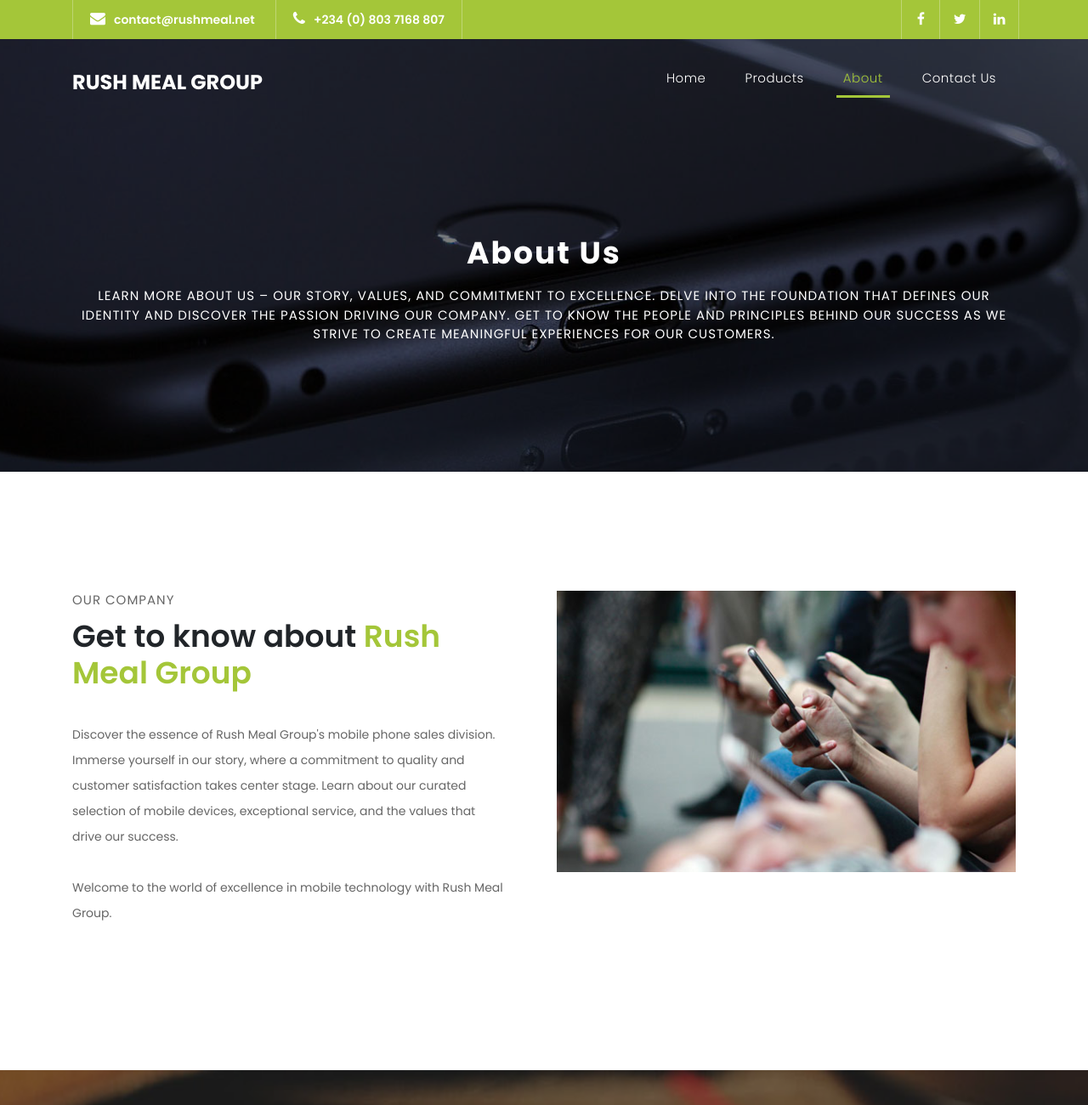
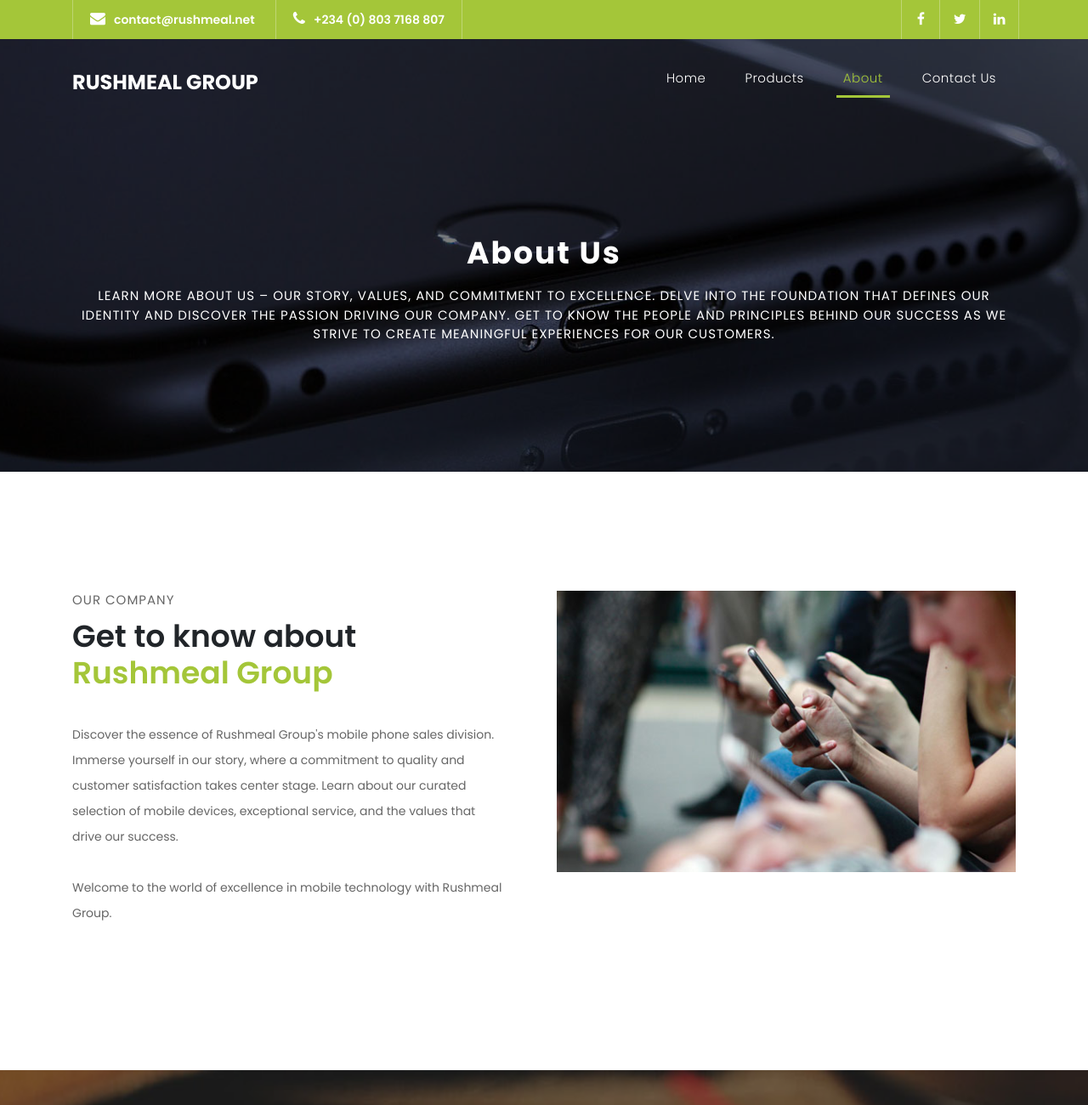
Before and after one commit to Payobami/rushmeal, a plain HTML site: page about.html in a window 1280 px wide. Shown: the top 1300 px of the page at 85% size. Drawn offline with Linux system fonts and the light colour scheme.

Commit message:
correct name

```diff
--- a/about.html
+++ b/about.html
@@ -10,7 +10,7 @@
   <link href="https://fonts.googleapis.com/css?family=Poppins:100,200,300,400,500,600,700,800,900&display=swap"
     rel="stylesheet">
 
-  <title>Rush Meal Group</title>
+  <title>Rushmeal Group</title>
 
   <!-- Bootstrap core CSS -->
   <link href="vendor/bootstrap/css/bootstrap.min.css" rel="stylesheet">
@@ -59,7 +59,7 @@
     <nav class="navbar navbar-expand-lg">
       <div class="container">
         <a class="navbar-brand" href="index.html">
-          <h2>Rush Meal Group</h2>
+          <h2>Rushmeal Group</h2>
         </a>
         <button class="navbar-toggler" type="button" data-toggle="collapse" data-target="#navbarResponsive"
           aria-controls="navbarResponsive" aria-expanded="false" aria-label="Toggle navigation">
@@ -120,13 +120,13 @@
               <div class="col-md-6 align-self-center">
                 <div class="right-content">
                   <span>Our Company</span>
-                  <h2>Get to know about <em>Rush Meal Group</em></h2>
+                  <h2>Get to know about <em>Rushmeal Group</em></h2>
                   <p>
-                    Discover the essence of Rush Meal Group's mobile phone sales division. Immerse yourself in our
+                    Discover the essence of Rushmeal Group's mobile phone sales division. Immerse yourself in our
                     story, where a commitment to quality and customer satisfaction takes center stage. Learn about our
                     curated selection of mobile devices, exceptional service, and the values that drive our success.
                     <br><br>
-                    Welcome to the world of excellence in mobile technology with Rush Meal Group.
+                    Welcome to the world of excellence in mobile technology with Rushmeal Group.
 
                     <!-- Pellentesque in sagittis lacus, vel auctor sem. Quisque eu quam eleifend, ullamcorper dui nec, luctus quam. -->
                   </p>
@@ -331,7 +331,7 @@
       <div class="row">
         <div class="col-md-12">
           <p>
-            Copyright © 2023 Rush Meal Group
+            Copyright © 2023 Rushmeal Group
 
           </p>
         </div>
```
Also changed, not shown: contact.html (+3 -3 lines), index.html (+4 -4 lines), product-details.html (+1 -1 lines), products.html (+3 -3 lines).
